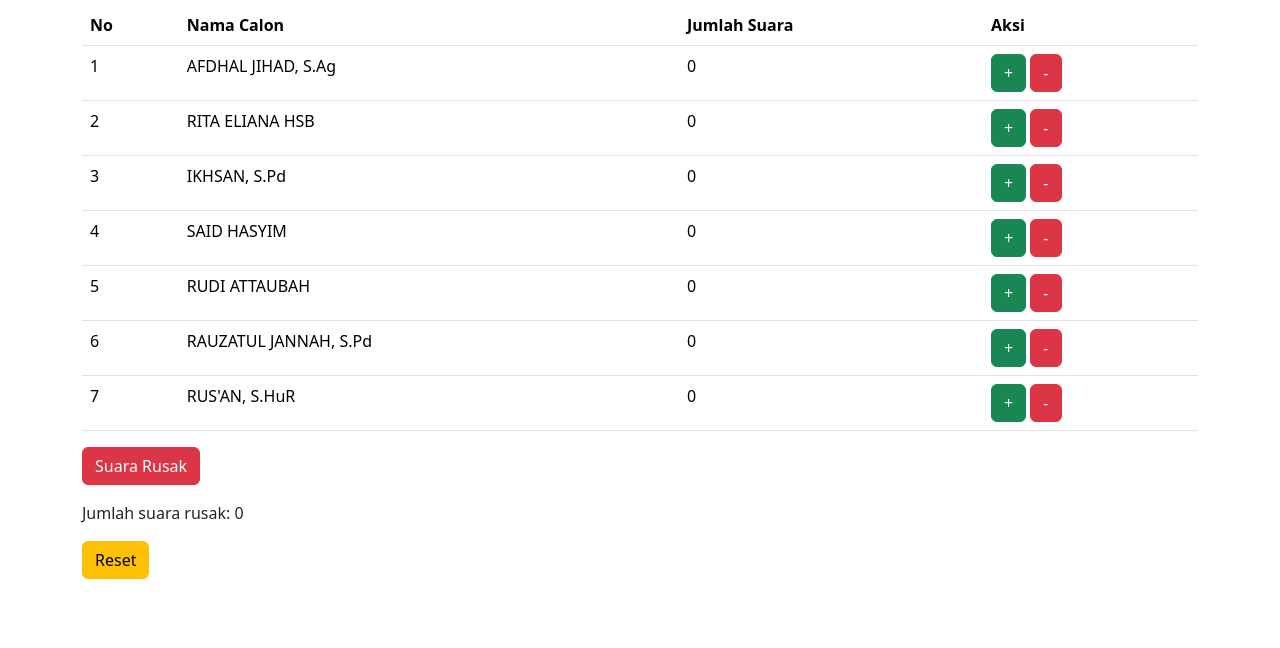
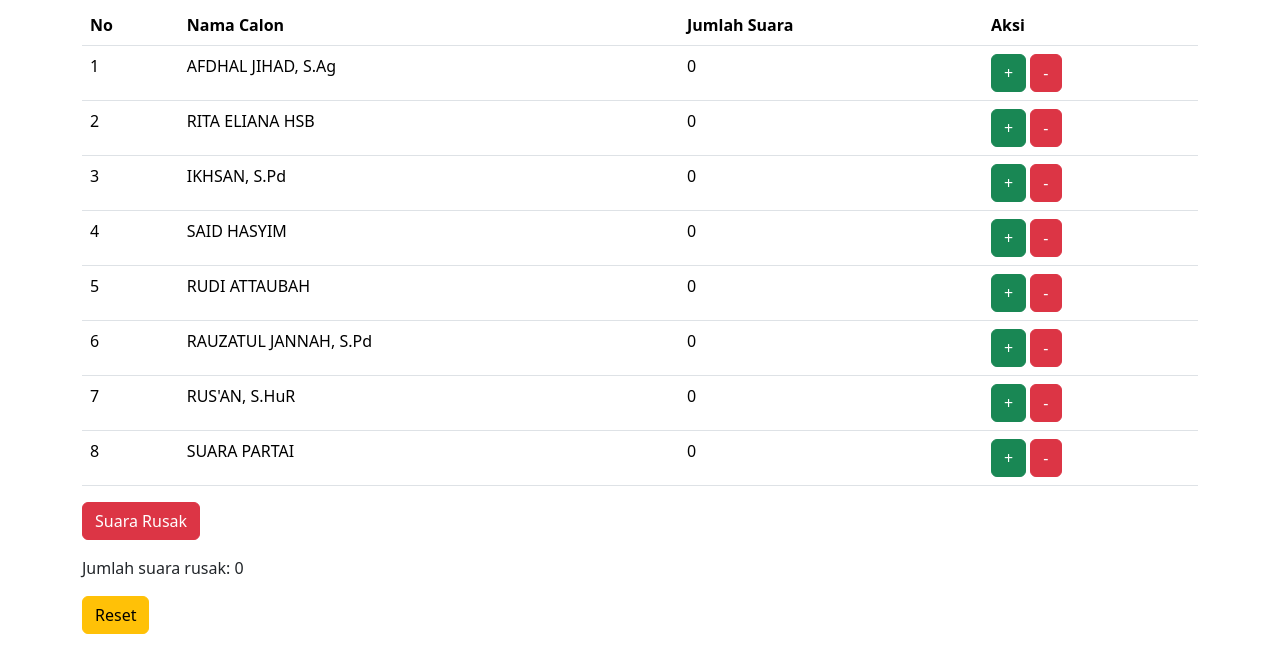
Before and after one commit to CYkir/voting, a plain HTML site: page index.html in a window 1280 px wide. Shown: the part 152-800 px from the top of the page. Drawn offline with nearby package versions, Linux system fonts and the light colour scheme.

Commit message:
Update index.html

```diff
--- a/index.html
+++ b/index.html
@@ -47,7 +47,8 @@
         { nama: "SAID HASYIM", suara: 0 },
         { nama: "RUDI ATTAUBAH", suara: 0 },
         { nama: "RAUZATUL JANNAH, S.Pd", suara: 0 },
-        { nama: "RUS'AN, S.HuR", suara: 0 }
+        { nama: "RUS'AN, S.HuR", suara: 0 },
+        { nama: "SUARA PARTAI", suara: 0 }
       ];
 
       let suaraRusak = parseInt(localStorage.getItem("suaraRusak")) || 0;
```
